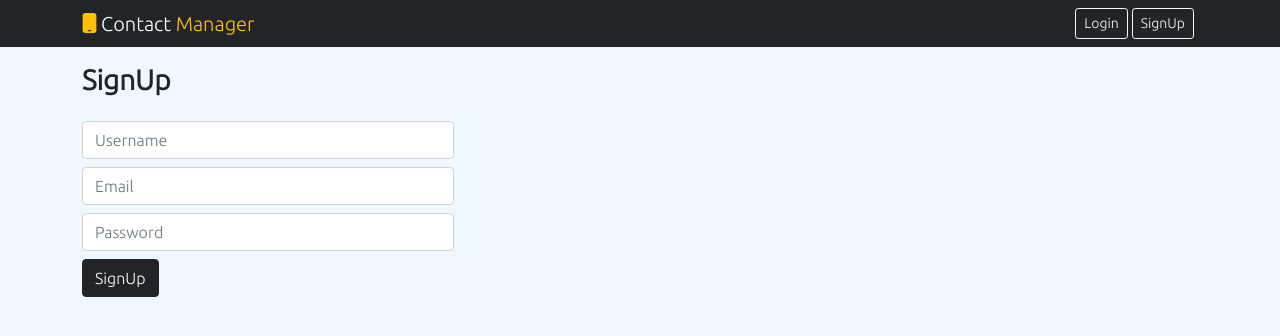
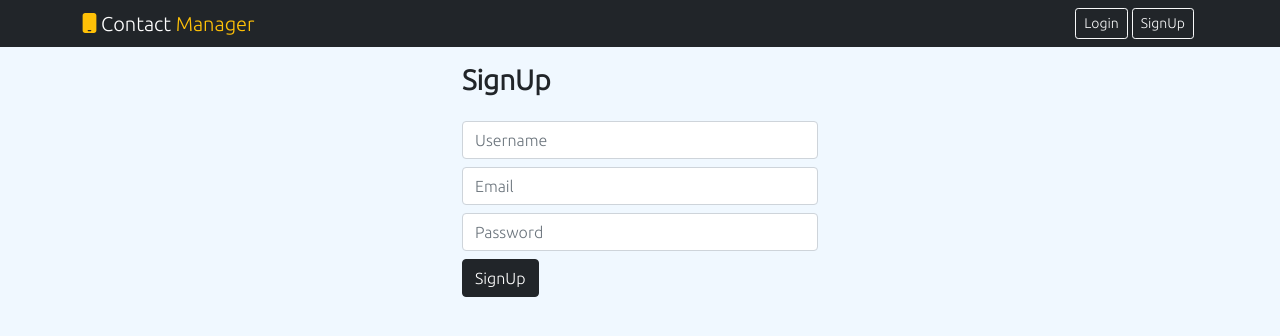
Before and after one commit to AlehBarushka/CONTACTS, a React (Create React App) app: page /signup in a window 1280 px wide. Shown: the top 336 px of the page. Built offline with nearby package versions, Linux system fonts and the light colour scheme; no server answers.

Commit message:
added props for centering, converted to react-bootstrap components

```diff
--- a/src/components/Login/index.js
+++ b/src/components/Login/index.js
@@ -5,6 +5,7 @@ import { logIn } from '../../slices/authSlice';
 
 import LoginForm from './LoginForm';
 import Title from '../Contacts/Title';
+import { Col, Container, Row } from 'react-bootstrap';
 
 const Login = () => {
 	const dispatch = useDispatch();
@@ -19,12 +20,16 @@ const Login = () => {
 		<Navigate to='/' />
 	) : (
 		<>
-			<Title textColor='text-dark'>Login</Title>
-			<div className='container mt-3'>
-				<div className='col-lg-4 col-md-6'>
-					<LoginForm logInUser={logInUser} isLoading={isLoading} />
-				</div>
-			</div>
+			<Title textColor='text-dark' position='justify-content-center'>
+				Login
+			</Title>
+			<Container className='mt-3'>
+				<Row className='justify-content-center'>
+					<Col md={6} lg={4}>
+						<LoginForm logInUser={logInUser} isLoading={isLoading} />
+					</Col>
+				</Row>
+			</Container>
 		</>
 	);
 };
--- a/src/components/SignUp/index.js
+++ b/src/components/SignUp/index.js
@@ -5,6 +5,7 @@ import { signUp } from '../../slices/authSlice';
 
 import Title from '../Contacts/Title';
 import SignUpForm from './SignUpForm';
+import { Col, Container, Row } from 'react-bootstrap';
 
 const SignUp = () => {
 	const dispatch = useDispatch();
@@ -19,12 +20,19 @@ const SignUp = () => {
 		<Navigate to='/' />
 	) : (
 		<>
-			<Title textColor='text-dark'>SignUp</Title>
-			<div className='container mt-3'>
-				<div className='col-lg-4 col-md-6'>
-					<SignUpForm registerNewUser={registerNewUser} isLoading={isLoading} />
-				</div>
-			</div>
+			<Title textColor='text-dark' position='justify-content-center'>
+				SignUp
+			</Title>
+			<Container className='mt-3'>
+				<Row className='justify-content-center'>
+					<Col md={6} lg={4}>
+						<SignUpForm
+							registerNewUser={registerNewUser}
+							isLoading={isLoading}
+						/>
+					</Col>
+				</Row>
+			</Container>
 		</>
 	);
 };
```
